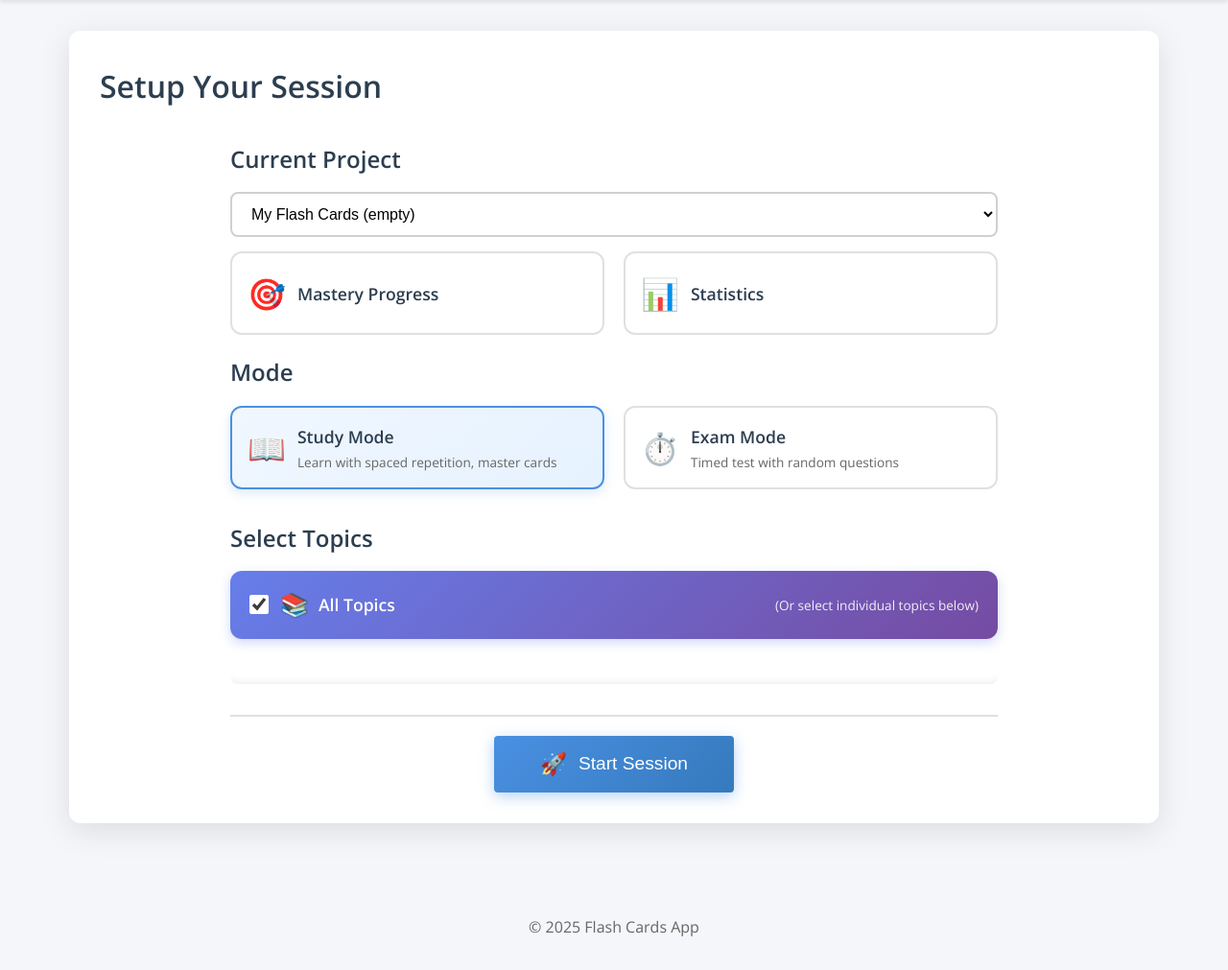
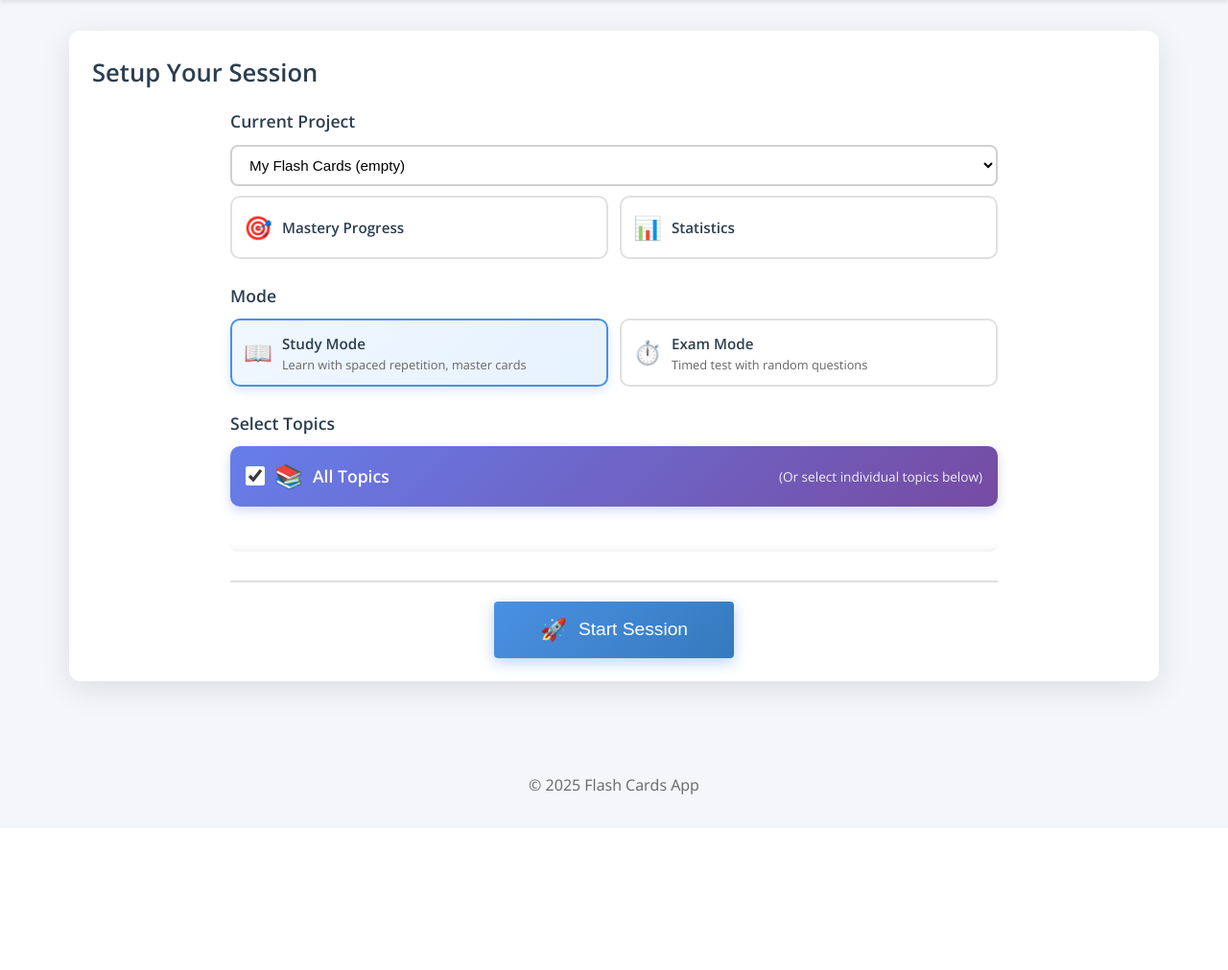
Before and after one commit to dstainton/transcript-flash-cards, a Flask app: page /start in a window 1280 px wide. Shown: the part 78-1089 px from the top of the page at 96% size. After the commit the page ends 906 px from the top, so only its background shows below. Run offline with Flask 3, Linux system fonts and the light colour scheme; some libraries are stand-ins or nearby versions.

Commit message:
[UI] Compact layout to maximize topic selection space
Reduced spacing and sizing throughout setup form:

- Section margins: 2rem -> 1.5rem between sections - Heading spacing: 15px -> 10px below h2 headings - Heading size: default -> 1.1rem for h2 - Setup form top margin: 2rem -> 1rem

Card sizing reductions:

- Card padding: 2rem -> 1.5rem - Main h1: default -> 1.6rem - Mode/project link padding: 16px -> 12px - Mode/project link icons: 2rem -> 1.5rem - Mode/project link text: 1.1rem -> 0.95rem - Mode description: 0.85rem -> 0.8rem - Gaps between cards: 20px -> 12px

Project selector:

- Dropdown padding: 12px -> 10px vertical - Dropdown font: 1rem -> 0.95rem

All Topics bar:

- Padding: 16px 20px -> 12px 16px - Margin bottom: 15px -> 12px

Result: Significantly more vertical space for topics grid while maintaining visual hierarchy and readability

```diff
--- a/static/style.css
+++ b/static/style.css
@@ -271,15 +271,16 @@ footer {
 .setup-form {
     max-width: 800px;
     margin: 0 auto;
-    margin-top: 2rem;
+    margin-top: 1rem;
 }
 
 .form-section {
-    margin-bottom: 2rem;
+    margin-bottom: 1.5rem;
 }
 
 .form-section h2 {
-    margin-bottom: 15px;
+    margin-bottom: 10px;
+    font-size: 1.1rem;
 }
 
 .topic-grid {
@@ -594,7 +595,7 @@ footer {
 .card {
     background: white;
     border-radius: 12px;
-    padding: 2rem;
+    padding: 1.5rem;
     margin-bottom: 2rem;
     box-shadow: 0 8px 32px rgba(0, 0, 0, 0.1);
     transition: all 0.3s ease;
@@ -603,6 +604,11 @@ footer {
 .card:hover {
     transform: translateY(-2px);
     box-shadow: 0 12px 40px rgba(0, 0, 0, 0.15);
+}
+
+.setup-card h1 {
+    font-size: 1.6rem;
+    margin-bottom: 0;
 }
 
 .current-card {
@@ -1044,15 +1050,15 @@ footer {
 
 /* Project Selector */
 .project-selector-section {
-    margin-bottom: 20px;
+    margin-bottom: 1.5rem;
 }
 
 .project-dropdown {
     width: 100%;
-    padding: 12px 16px;
+    padding: 10px 14px;
     border: 2px solid #d0d0d0;
     border-radius: 8px;
-    font-size: 1rem;
+    font-size: 0.95rem;
     background: white;
     cursor: pointer;
     transition: all 0.2s ease;
@@ -1071,17 +1077,17 @@ footer {
 .project-quick-links {
     display: grid;
     grid-template-columns: 1fr 1fr;
-    gap: 20px;
-    margin-top: 15px;
+    gap: 12px;
+    margin-top: 10px;
 }
 
 .project-link {
     display: flex;
     align-items: center;
-    gap: 12px;
-    padding: 16px;
+    gap: 10px;
+    padding: 12px;
     border: 2px solid #e0e0e0;
-    border-radius: 12px;
+    border-radius: 10px;
     text-decoration: none;
     transition: all 0.3s ease;
     background: white;
@@ -1095,13 +1101,13 @@ footer {
 }
 
 .project-link-icon {
-    font-size: 2rem;
+    font-size: 1.5rem;
     flex-shrink: 0;
 }
 
 .project-link-text {
     font-weight: 600;
-    font-size: 1.1rem;
+    font-size: 0.95rem;
     color: #2c3e50;
 }
 
@@ -1109,7 +1115,7 @@ footer {
 .mode-selector {
     display: grid;
     grid-template-columns: 1fr 1fr;
-    gap: 20px;
+    gap: 12px;
     width: 100%;
 }
 
@@ -1126,10 +1132,10 @@ footer {
 .mode-label {
     display: flex;
     align-items: center;
-    gap: 12px;
-    padding: 16px;
+    gap: 10px;
+    padding: 12px;
     border: 2px solid #e0e0e0;
-    border-radius: 12px;
+    border-radius: 10px;
     cursor: pointer;
     transition: all 0.3s ease;
     background: white;
@@ -1150,24 +1156,24 @@ footer {
 }
 
 .mode-icon {
-    font-size: 2rem;
+    font-size: 1.5rem;
     flex-shrink: 0;
 }
 
 .mode-details {
     display: flex;
     flex-direction: column;
-    gap: 4px;
+    gap: 2px;
 }
 
 .mode-title {
     font-weight: 600;
-    font-size: 1.1rem;
+    font-size: 0.95rem;
     color: #2c3e50;
 }
 
 .mode-description {
-    font-size: 0.85rem;
+    font-size: 0.8rem;
     color: #666;
     line-height: 1.3;
 }
@@ -1334,12 +1340,12 @@ footer {
 /* All Topics Selector */
 .all-topics-selector {
     background: linear-gradient(135deg, #667eea 0%, #764ba2 100%);
-    border-radius: 12px;
-    padding: 16px 20px;
-    margin-bottom: 15px;
+    border-radius: 10px;
+    padding: 12px 16px;
+    margin-bottom: 12px;
     display: flex;
     align-items: center;
-    gap: 12px;
+    gap: 10px;
     box-shadow: 0 4px 12px rgba(102, 126, 234, 0.3);
 }
 
```
